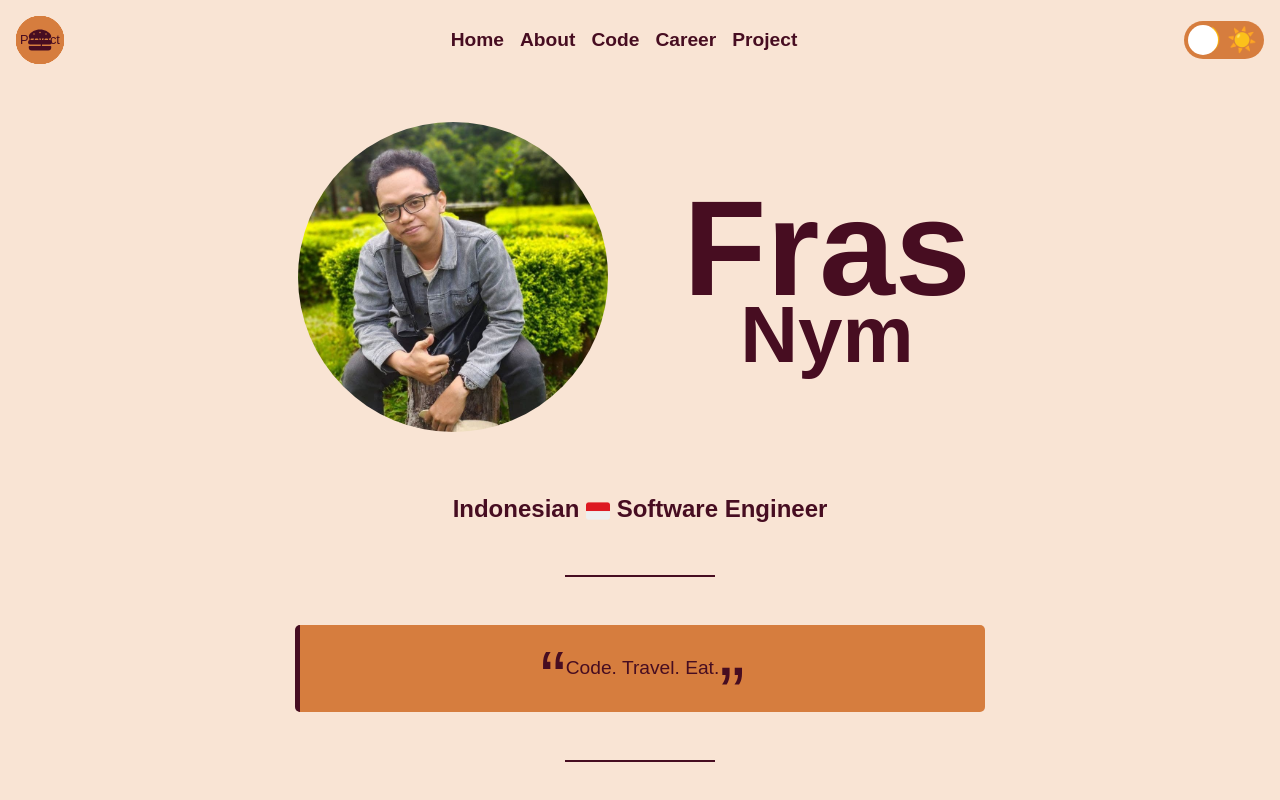
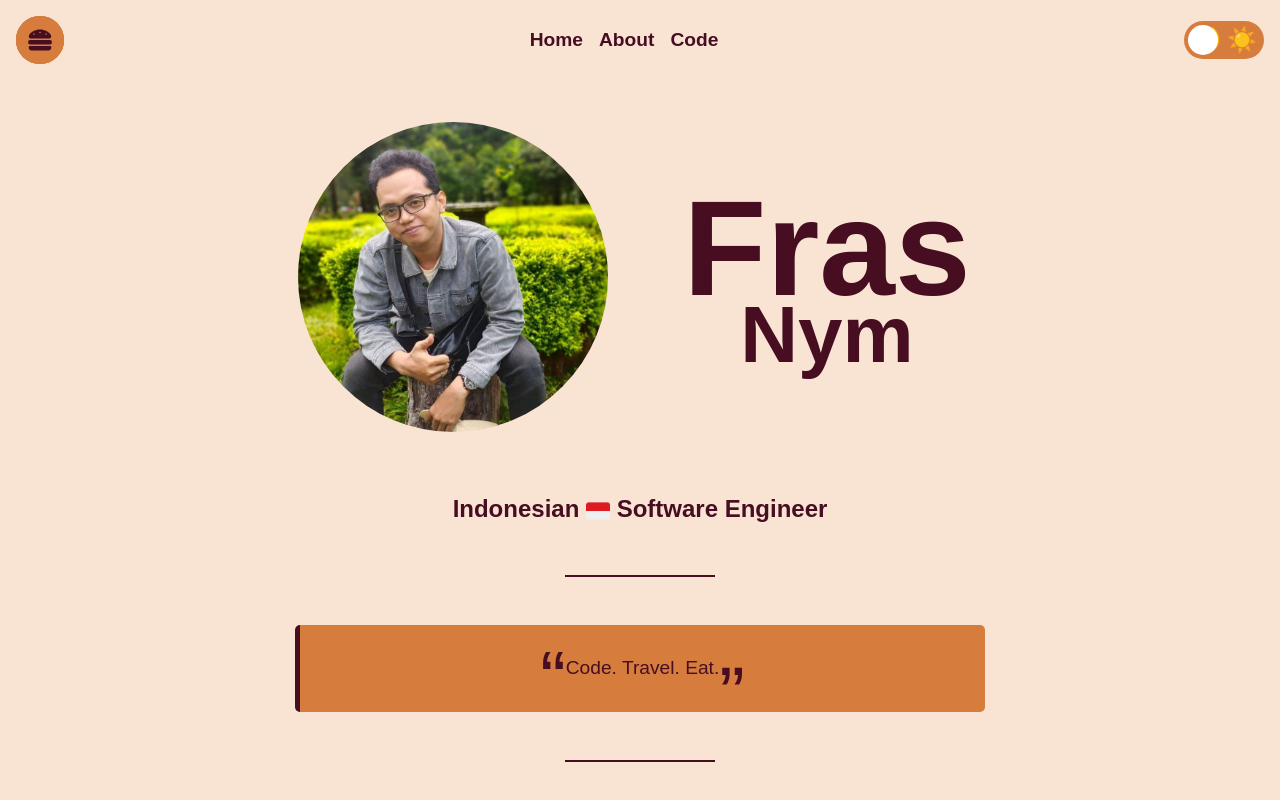
Before and after one commit to frasnym/next-portfolio-v2, a Next.js app: page / in a window 1280 px wide. Shown: the top 800 px of the page. Built offline with nearby package versions, Linux system fonts and the light colour scheme.

Commit message:
Temporary disable some page

```diff
--- a/components/navbar-ui/burger-menu.tsx
+++ b/components/navbar-ui/burger-menu.tsx
@@ -124,8 +124,8 @@ const BurgerMenu: NextPage = () => {
       <Item showMenu={showMenu}>
         <Link href="/code"><a>Code</a></Link>
       </Item>
-      <Item showMenu={showMenu}>Career</Item>
-      <Item showMenu={showMenu}>Project</Item>
+      {/* <Item showMenu={showMenu}>Career</Item>
+      <Item showMenu={showMenu}>Project</Item> */}
       <ShowHideBtn showMenu={showMenu} onClick={() => setShowMenu(!showMenu)}>
         <FaHamburger className='burgerBtn' />
         <FaTimes className='timesBtn' />
--- a/components/ui/navbar.tsx
+++ b/components/ui/navbar.tsx
@@ -46,8 +46,8 @@ const NavBar: NextPage = () => {
         <Link href="/"><a>Home</a></Link>
         <Link href="/about-me"><a>About</a></Link>
         <Link href="/code"><a>Code</a></Link>
-        <Link href="/"><a>Career</a></Link>
-        <Link href="/"><a>Project</a></Link>
+        {/* <Link href="/"><a>Career</a></Link>
+        <Link href="/"><a>Project</a></Link> */}
       </NavMenu>
       <ThemeToggle />
     </Container>
```
